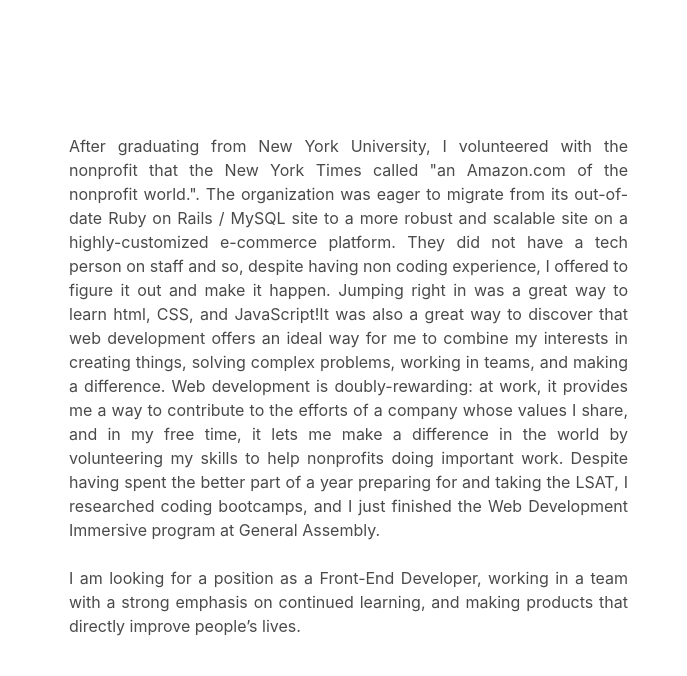
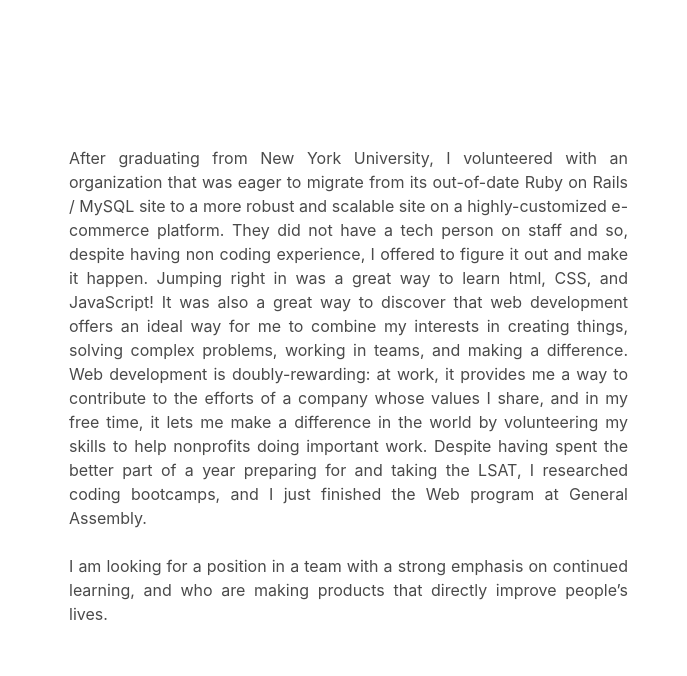
Before and after one commit to kem522/kem522.github.io, a plain HTML site: page index.html in a window 1280 px wide. Shown: the part 880-1556 px from the top of the page, 0-687 px from the left. Drawn offline with nearby package versions, Linux system fonts and the light colour scheme.

Commit message:
changing language

```diff
--- a/css/style.css
+++ b/css/style.css
@@ -70,6 +70,10 @@
 
 .active {
   color: orange;
+}
+
+.navbar-item: hover {
+  color:orange !important;
 }
 
 
--- a/index.html
+++ b/index.html
@@ -60,10 +60,10 @@
           <h2 class="subtitle hidden">About</h2>
           <div class="columns is-multiline full-height">
             <div class="column is-half flexy">
-              <p>After graduating from New York University, I volunteered with the nonprofit that the New York Times called "an Amazon.com of the nonprofit world.". The organization was eager to migrate from its out-of-date Ruby on Rails / MySQL site to a more robust and scalable site on a highly-customized e-commerce platform. They did not have a tech person on staff and so, despite having non coding experience, I offered to figure it out and make it happen. Jumping right in was a great way to learn html, CSS, and JavaScript!It was also a great way to discover that web development offers an ideal way for me to combine my interests in creating things, solving complex problems, working in teams, and making a difference. Web development is doubly-rewarding: at work, it provides me a way to contribute to the efforts of a company whose values I share, and in my free time, it lets me make a difference in the world by volunteering my skills to help nonprofits doing important work. Despite having spent the better part of a year preparing for and taking the LSAT, I researched coding bootcamps, and I just finished the Web Development Immersive program at General Assembly.
+              <p>After graduating from New York University, I volunteered with an organization that was eager to migrate from its out-of-date Ruby on Rails / MySQL site to a more robust and scalable site on a highly-customized e-commerce platform. They did not have a tech person on staff and so, despite having non coding experience, I offered to figure it out and make it happen. Jumping right in was a great way to learn html, CSS, and JavaScript! It was also a great way to discover that web development offers an ideal way for me to combine my interests in creating things, solving complex problems, working in teams, and making a difference. Web development is doubly-rewarding: at work, it provides me a way to contribute to the efforts of a company whose values I share, and in my free time, it lets me make a difference in the world by volunteering my skills to help nonprofits doing important work. Despite having spent the better part of a year preparing for and taking the LSAT, I researched coding bootcamps, and I just finished the Web program at General Assembly.
                 <br />
                 <br />
-          I am looking for a position as a Front-End Developer, working in a team with a strong emphasis on continued learning, and making products that directly improve people’s lives.
+            I am looking for a position in a team with a strong emphasis on continued learning, and who are making products that directly improve people’s lives.
             </p>
             </div>
             <div class="column is-half flexy">
```
